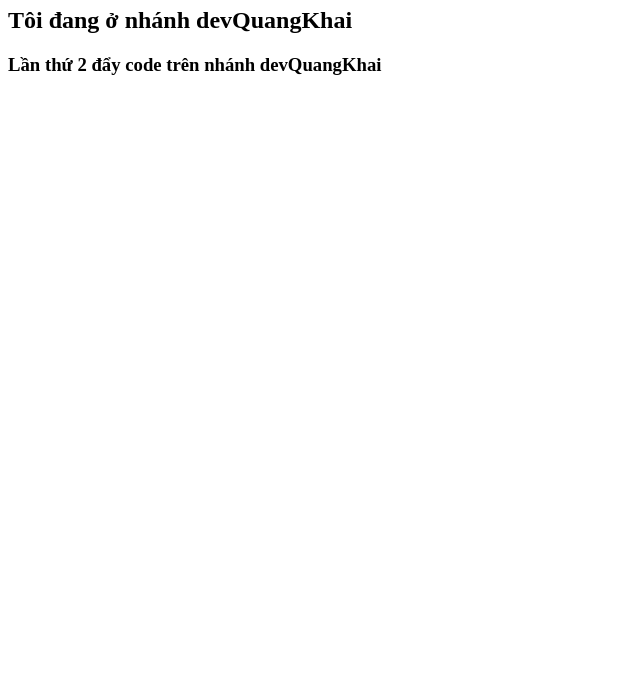
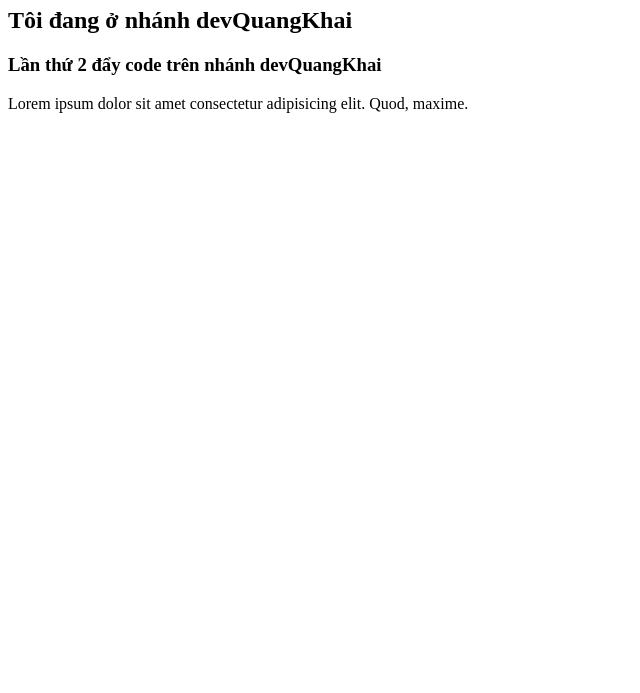
Before and after one commit to QuangKhai-dev/bc68_demogit, a plain HTML site: page index.html in a window 1280 px wide. Shown: the part 107-800 px from the top of the page, without its empty margins (0-640 px from the left). Drawn offline with Linux system fonts and the light colour scheme.

Commit message:
update tinh nang moi

```diff
--- a/index.html
+++ b/index.html
@@ -19,6 +19,7 @@
   <h1>Hello Cyber</h1>
   <h2>Tôi đang ở nhánh devQuangKhai</h2>
   <h3>Lần thứ 2 đẩy code trên nhánh devQuangKhai</h3>
+  <p>Lorem ipsum dolor sit amet consectetur adipisicing elit. Quod, maxime.</p>
 </body>
 
 </html>
```
